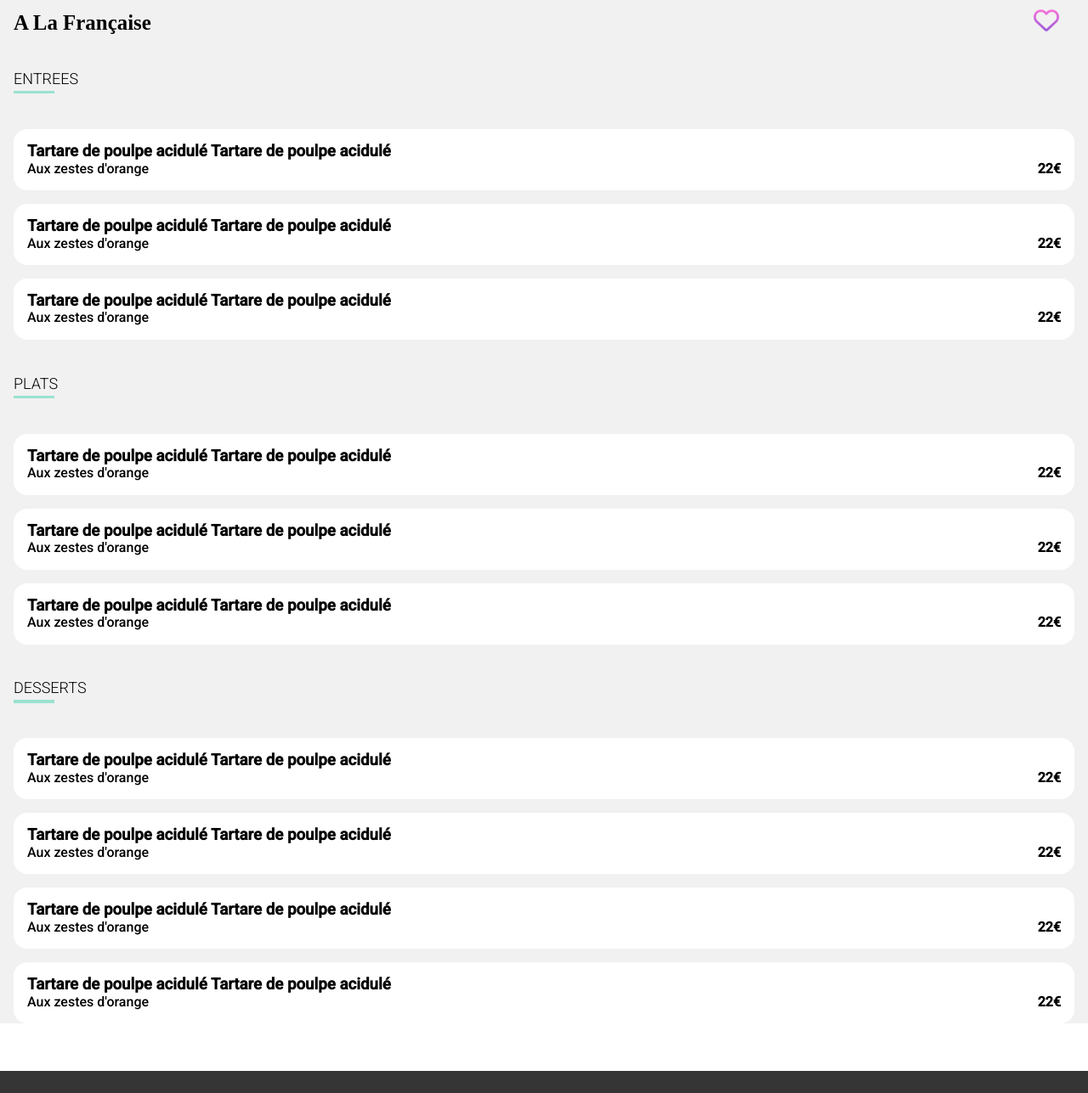
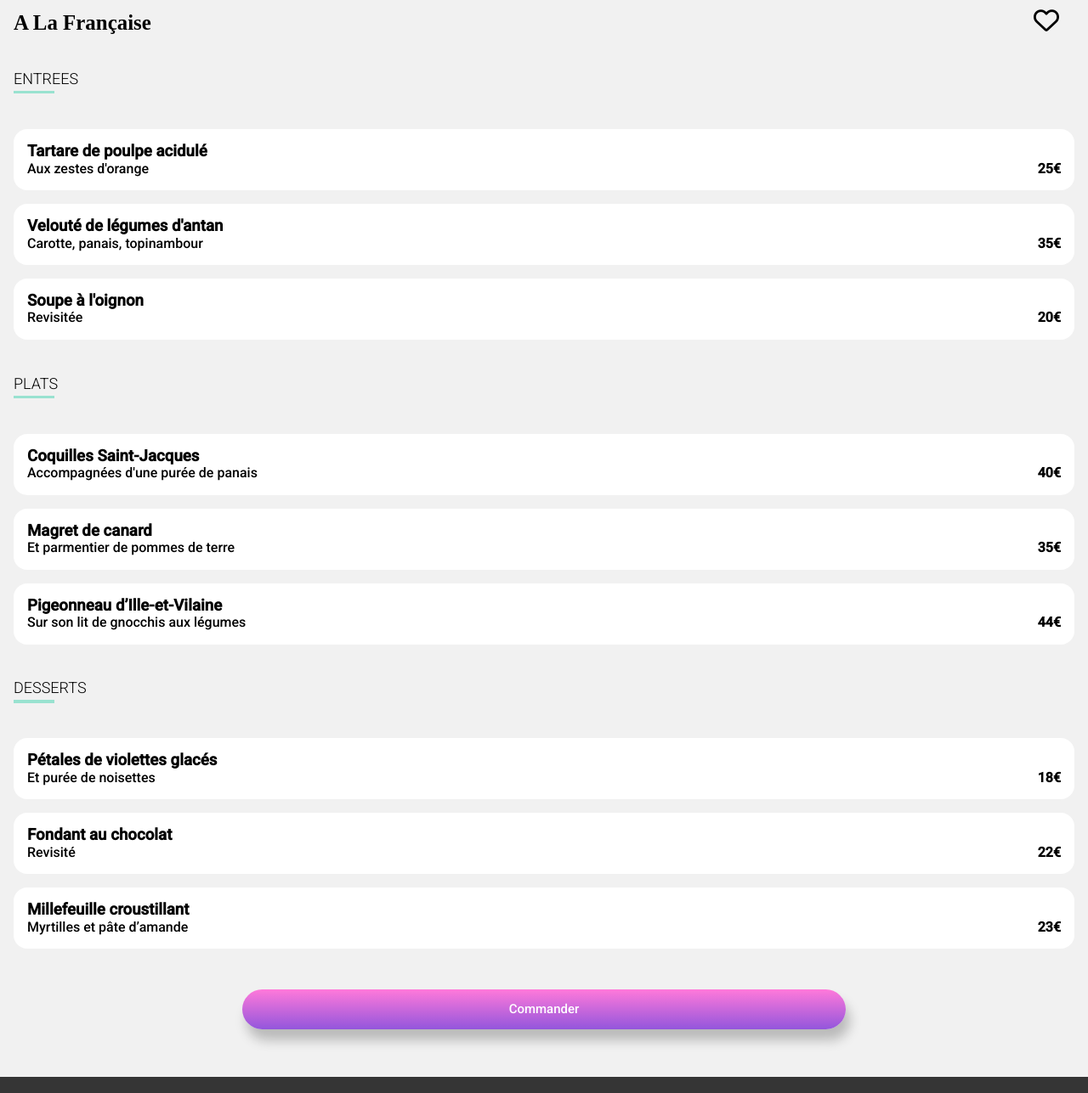
Before and after one commit to senga200/OHMYFOOD_131022, a website: page aLaFrancaise.html in a window 1280 px wide. Shown: the part 944-2231 px from the top of the page at 85% size. Drawn offline with Linux system fonts and the light colour scheme; a web font is replaced by a local one.

Commit message:
finalisation+ anim p resto+ coeur

```diff
--- a/aLaFrancaise.html
+++ b/aLaFrancaise.html
@@ -30,6 +30,8 @@
         <h1>ohmyfood</h1>
     </header>
 
+  <main class="resto">
+
     <div class="restoImg">
        <img src="img/aLaFrancaise.jpg" alt="restaurant à la Française">
     </div>
@@ -45,14 +47,14 @@
 
         <h6>ENTREES</h6>
 
-        <div class="carte__menus">
+        <div class="carte__menus carte__menus--1">
 
-            <article class="carte__item1">
+            <article class="carte__item1 carte__item1--1">
               <div class="description1">
-                  <h3 class="titres">Tartare de poulpe acidulé Tartare de poulpe acidulé </h3>
-                  <p class="detail">Aux zestes           d'orange</p>
+                <h3 class="titres">Tartare de poulpe acidulé</h3>
+                <p class="detail">Aux zestes d'orange</p>
               </div>
-                <div class="prix">22€</div>
+              <div class="prix">25€</div>
               <div class="confirmation">
                   <div class="icone">
                     <i class="fa-solid fa-circle-check"></i>
@@ -60,12 +62,12 @@
               </div>
             </article>
 
-              <article class="carte__item1">
+            <article class="carte__item1 carte__item1--2">
               <div class="description1">
-                  <h3 class="titres">Tartare de poulpe acidulé Tartare de poulpe acidulé </h3>
-                  <p class="detail">Aux zestes           d'orange</p>
+                <h3 class="titres">Velouté de légumes d'antan</h3>
+                <p class="detail">Carotte, panais, topinambour</p>
               </div>
-                <div class="prix">22€</div>
+              <div class="prix">35€</div>
               <div class="confirmation">
                 <div class="icone">
                   <i class="fa-solid fa-circle-check"></i>
@@ -74,12 +76,31 @@
             </article>
 
 
-              <article class="carte__item1">
+            <article class="carte__item1 carte__item1--3">
               <div class="description1">
-                  <h3 class="titres">Tartare de poulpe acidulé Tartare de poulpe acidulé </h3>
-                  <p class="detail">Aux zestes           d'orange</p>
+                <h3 class="titres">Soupe à l'oignon</h3>
+                <p class="detail">Revisitée</p>
               </div>
-                <div class="prix">22€</div>
+              <div class="prix">20€</div>
+              <div class="confirmation">
+                <div class="icone">
+                  <i class="fa-solid fa-circle-check"></i>
+                </div>
+              </div>
+            </article>
+
+        </div>
+
+        <h6>PLATS</h6>
+
+        <div class="carte__menus carte__menus--2">
+
+            <article class="carte__item1 carte__item1--4">
+              <div class="description1">
+                <h3 class="titres">Coquilles Saint-Jacques</h3>
+                <p class="detail">Accompagnées d'une purée de panais</p>
+              </div>
+              <div class="prix">40€</div>
               <div class="confirmation">
                 <div class="icone">
                   <i class="fa-solid fa-circle-check"></i>
@@ -88,18 +109,12 @@
             </article>
 
 
+            <article class="carte__item1 carte__item1--5">
+              <div class="description1">
+                <h3 class="titres">Magret de canard</h3>
+                <p class="detail">Et parmentier de pommes de terre</p>
               </div>
-
-        <h6>PLATS</h6>
-
-        <div class="carte__menus">
-
-            <article class="carte__item1">
-                <div class="description1">
-                  <h3 class="titres">Tartare de poulpe acidulé Tartare de poulpe acidulé </h3>
-                  <p class="detail">Aux zestes           d'orange</p>
-                </div>
-                <div class="prix">22€</div>
+              <div class="prix">35€</div>
               <div class="confirmation">
                 <div class="icone">
                   <i class="fa-solid fa-circle-check"></i>
@@ -108,26 +123,12 @@
             </article>
 
 
-              <article class="carte__item1">
+            <article class="carte__item1 carte__item1--6">
               <div class="description1">
-                  <h3 class="titres">Tartare de poulpe acidulé Tartare de poulpe acidulé </h3>
-                  <p class="detail">Aux zestes           d'orange</p>
+                <h3 class="titres">Pigeonneau d’Ille-et-Vilaine</h3>
+                <p class="detail">Sur son lit de gnocchis aux légumes</p>
               </div>
-                <div class="prix">22€</div>
-                <div class="confirmation">
-                  <div class="icone">
-                    <i class="fa-solid fa-circle-check"></i>
-                  </div>
-                </div>
-              </article>
-
-
-              <article class="carte__item1">
-                <div class="description1">
-                  <h3 class="titres">Tartare de poulpe acidulé Tartare de poulpe acidulé </h3>
-                  <p class="detail">Aux zestes           d'orange</p>
-                </div>
-                <div class="prix">22€</div>
+              <div class="prix">44€</div>
               <div class="confirmation">
                 <div class="icone">
                   <i class="fa-solid fa-circle-check"></i>
@@ -139,12 +140,26 @@
 
         <h6>DESSERTS</h6>
 
-        <div class="carte__menus">
+        <div class="carte__menus carte__menus--3">
 
-            <article class="carte__item1">
+            <article class="carte__item1 carte__item1--7">
               <div class="description1">
-                  <h3 class="titres">Tartare de poulpe acidulé Tartare de poulpe acidulé </h3>
-                  <p class="detail">Aux zestes           d'orange</p>
+                <h3 class="titres">Pétales de violettes glacés</h3>
+                <p class="detail">Et purée de noisettes</p>
+              </div>
+              <div class="prix">18€</div>
+              <div class="confirmation">
+                <div class="icone">
+                  <i class="fa-solid fa-circle-check"></i>
+                </div>
+              </div>
+            </article>
+
+
+            <article class="carte__item1 carte__item1--8">
+              <div class="description1">
+                <h3 class="titres">Fondant au chocolat</h3>
+                <p class="detail">Revisité</p>
               </div>
               <div class="prix">22€</div>
               <div class="confirmation">
@@ -155,39 +170,12 @@
             </article>
 
 
-              <article class="carte__item1">
+            <article class="carte__item1 carte__item1--9">
               <div class="description1">
-                  <h3 class="titres">Tartare de poulpe acidulé Tartare de poulpe acidulé </h3>
-                  <p class="detail">Aux zestes           d'orange</p>
+                <h3 class="titres">Millefeuille croustillant</h3>
+                <p class="detail">Myrtilles et pâte d’amande</p>
               </div>
-                <div class="prix">22€</div>
-                <div class="confirmation">
-                  <div class="icone">
-                    <i class="fa-solid fa-circle-check"></i>
-                  </div>
-                </div>
-              </article>
-
-
-              <article class="carte__item1">
-                <div class="description1">
-                  <h3 class="titres">Tartare de poulpe acidulé Tartare de poulpe acidulé </h3>
-                  <p class="detail">Aux zestes           d'orange</p>
-                </div>
-                <div class="prix">22€</div>
-                <div class="confirmation">
-                  <div class="icone">
-                    <i class="fa-solid fa-circle-check"></i>
-                  </div>
-                </div>
-              </article>
-
-            <article class="carte__item1">
-                <div class="description1">
-                  <h3 class="titres">Tartare de poulpe acidulé Tartare de poulpe acidulé </h3>
-                  <p class="detail">Aux zestes           d'orange</p>
-                </div>
-                <div class="prix">22€</div>
+              <div class="prix">23€</div>
               <div class="confirmation">
                 <div class="icone">
                   <i class="fa-solid fa-circle-check"></i>
@@ -196,17 +184,31 @@
             </article>
 
         </div>
+
+
+        <div class="commander">
+         <button class="intro__button">Commander</button>
+        </div>
+
     </section>
+
+  </main>
+
+
+
 
 
 
     <footer>
       <div class="footer__titre">Ohmyfood</div>
-        <p><i class="fa-solid fa-utensils"></i>Proposer un restaurant</p>
-        <p><i class="fa-regular fa-handshake"></i>Devenir Partenaire</p>
-        <p>Mentions légales</p>
-        <p>Contact</p>
-
+      <a href="#"
+        ><p><i class="fa-solid fa-utensils"></i>Proposer un restaurant</p></a
+      >
+      <a href=""
+        ><p><i class="fa-regular fa-handshake"></i>Devenir Partenaire</p></a
+      >
+      <a href="#"><p>Mentions légales</p></a>
+      <a href="#"><p>Contact</p></a>
         <!-- <li class="footer__li">
           <i class="fa-solid fa-utensils"></i>Proposer un restaurant
         </li>
--- a/scss/_base.scss
+++ b/scss/_base.scss
@@ -111,12 +111,15 @@ body{
 
 /*********PAGE RESTO***************/
 
+.resto{
+    background-color :$color-background-secondary;
+}
 
 .restoImg {
-    padding-top: -1rem;
     box-sizing: content-box;
     background-size: cover;
     background-position: center;
+
     img{
        width:100%;
     }
@@ -126,7 +129,7 @@ body{
     font-size: 1.5rem;
     position: absolute;
     left: 3rem;
-    top: 2.3rem;
+    top: 2.8rem;
 }
 
  h6, .carte, .carte__menus{
@@ -159,10 +162,48 @@ h6{
     display: grid;
     grid-template-columns: 1fr ;/*@media repeat(3, 1fr) ; (max-width : variable.$breakpoint)*/
     gap: 1rem;
-   animation : montee 2s ease-in-out backwards;
+   animation : montee 1s ease-in-out backwards;
    overflow: hidden;
 }
+/*MONTEE ENTREE PLAT DESSERT*/
+.carte__menus--1{
+    animation: montee 1s ease-in-out;
+}
+.carte__menus--2{
+    animation: montee 1s 0.9s ease-in-out backwards;
+}
 
+.carte__menus--3{
+    animation: montee 1s 1.6s ease-in-out backwards;
+}
+/*MONTEE DES PLATS*/
+.carte__item1--1{
+    animation: montee 1s 0.5s ease-in-out backwards;
+}
+.carte__item1--2{
+    animation: montee 1s 0.8s ease-in-out backwards;
+}
+.carte__item1--3{
+    animation: montee 1s 1.1s ease-in-out backwards;
+}
+.carte__item1--4{
+    animation: montee 1s 1.4s ease-in-out backwards;
+}
+.carte__item1--5{
+    animation: montee 1s 1.7s ease-in-out backwards;
+}
+.carte__item1--6{
+    animation: montee 1s 2s ease-in-out backwards;
+}
+.carte__item1--7{
+    animation: montee 1s 2.3s ease-in-out backwards;
+}
+.carte__item1--8{
+    animation: montee 1s 2.6s ease-in-out backwards;
+}
+.carte__item1--9{
+    animation: montee 1s 2.9s ease-in-out backwards;
+}
 
 .carte__item1 {
     display: flex;
@@ -172,7 +213,6 @@ h6{
     border-radius:1rem;
     cursor:pointer;
     background-color:$color-background;
-    animation: montee 3s;
     overflow: hidden;
      &:hover{
         @include rotation ;
@@ -218,14 +258,8 @@ h6{
     }
 }
 
-
-
-// $color-primary:#9356DC ;
-// $color-secondary:#FF79DA ;
-// $color-tertiary:#99E2D0 ;
-// $color-gradient : linear-gradient(($color-secondary),($color-primary));
-// $color-background : white;
-// $color-background-footer : #353535;
-// $color-primary-text : black;
-// $color-secondary-text : white;
-// $color-background-secondary : #f1f1f1;
+.commander {
+    margin: 3rem 2rem 0 2rem;
+    @include flex-center;
+    width: auto;
+}
--- a/scss/_keyframes.scss
+++ b/scss/_keyframes.scss
@@ -69,12 +69,12 @@
 
 //   }
 
-//   @keyframes disparition {
-//     from{opacity : 1 ;
-//     }
-//     to {opacity : 0 ;
-//     }
-//   }
+  @keyframes apparition {
+    from{opacity : 0 ;
+    }
+    to {opacity : 1 ;
+    }
+  }
 
 
 
--- a/scss/_mixins.scss
+++ b/scss/_mixins.scss
@@ -20,7 +20,7 @@
 @mixin h1 {
     font-family: "Shrikhand";
     padding: 1rem;
-    box-shadow: 0px 5px 5px 0px rgba(0, 0, 0, 0.15);
+   // box-shadow: 0px 5px 5px 0px rgba(0, 0, 0, 0.15);
 }
 
 // @mixin h4{
@@ -89,24 +89,18 @@ img{
 
 .fa-solid {
     position: absolute;
+    background:  $color-gradient;
+	-webkit-background-clip: text;
+    -webkit-text-fill-color: transparent;
     opacity: 0;
     //z-index: 1;
     transition: all 1s ease-in-out;
-
 
 }
     .fa-solid:hover{
     opacity: 1;
     transform: scale(1.2);
 }
-
-    i {
-        color: transparent;
-        background-color:linear-gradient(($color-secondary),($color-primary));
-        background-image: linear-gradient(($color-secondary),($color-primary));
-        background-clip: text;
-    }
-
 }
 
 @mixin selection {
```
Also changed, not shown: img/heart-regular.svg (added), img/heart-solid-25.svg (added), style.css, 1 other file. Lines whose indentation alone changed are shown as unchanged.
